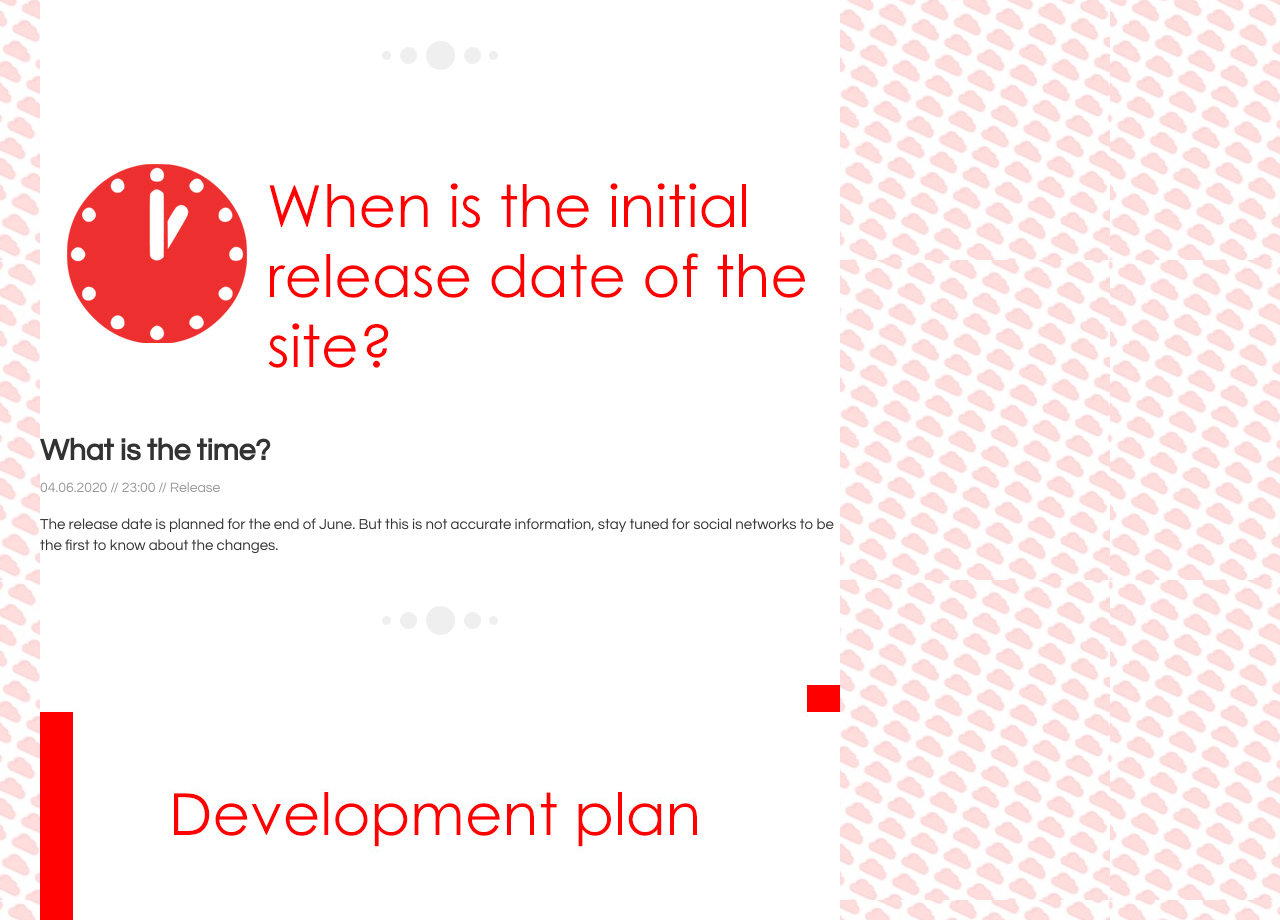
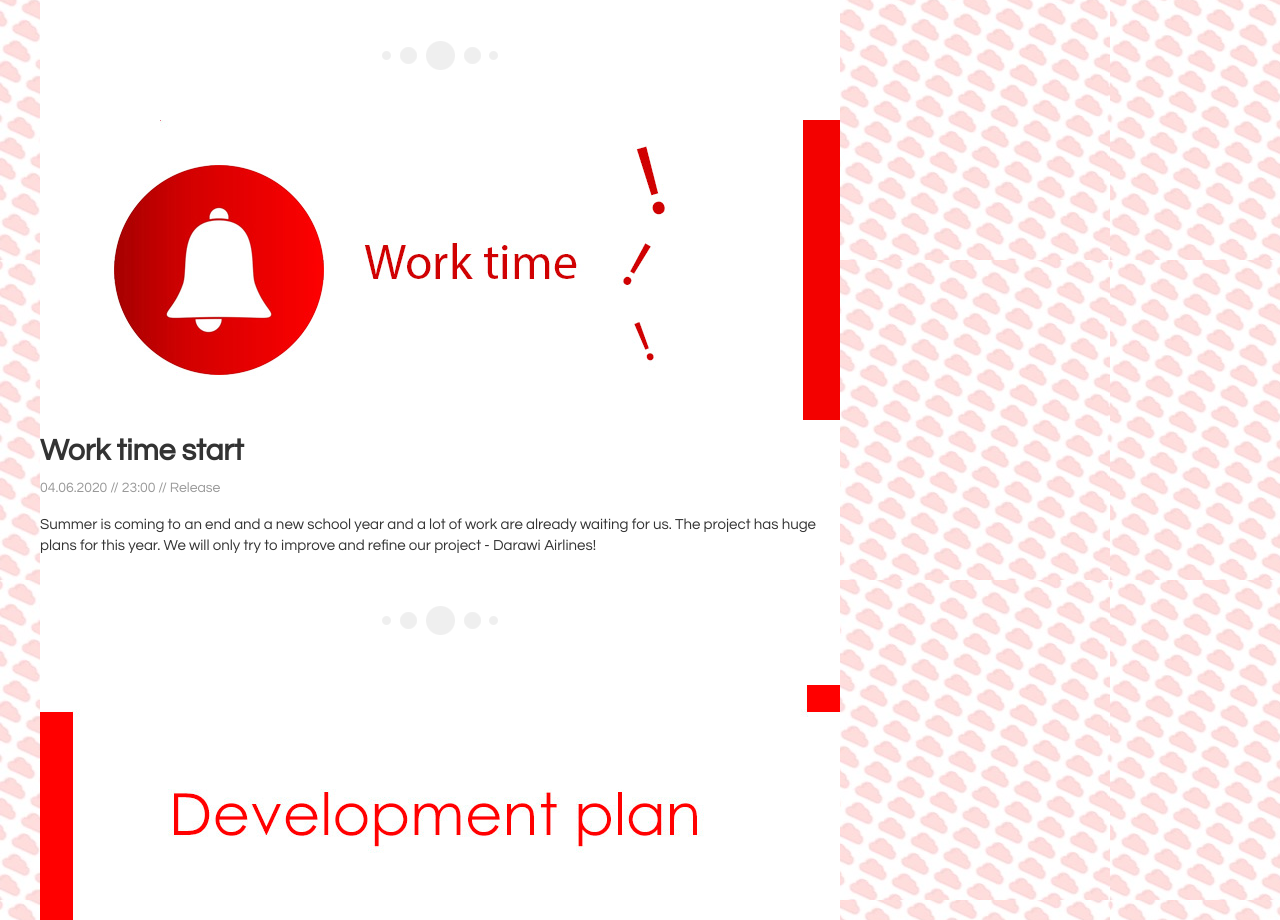
Before and after one commit to art-v26/DarawiAirlines, a plain HTML site: page index.html in a window 1280 px wide. Shown: the part 1340-2260 px from the top of the page. Drawn offline with nearby package versions, Linux system fonts and the light colour scheme; files whose address does not match are found by name.

Commit message:
Update index.html

```diff
--- a/index.html
+++ b/index.html
@@ -106,9 +106,10 @@
 <!-- Начало .postBox -->
 <article class="postBox">
 
-<div class="postThumb"><img width="800" height="300" src="images/Poster3.jpg"/></div>
+<div class="postThumb"><img width="800" height="300" src="images/worktime.jpg"/></div>
 
-<h2>What is the time?</h2>
+<h2>
+Work time start</h2>
 
 <div class="info">
 04.06.2020 // 23:00 // Release
@@ -116,8 +117,7 @@
 
 <div class="textPreview">
 
-<p>The release date is planned for the end of June. But this is not accurate information, stay tuned for social networks to be the first to know about the changes.</div>
-
+<p>Summer is coming to an end and a new school year and a lot of work are already waiting for us. The project has huge plans for this year. We will only try to improve and refine our project - Darawi Airlines!
 </article>
 <!-- Конец .postBox -->
 
```
